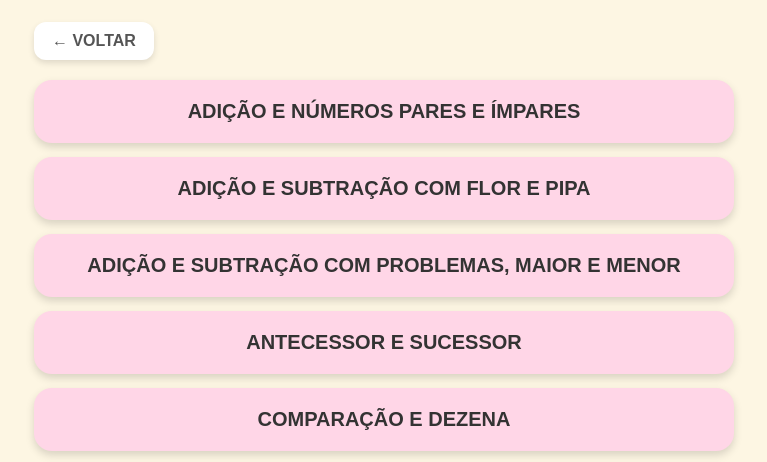
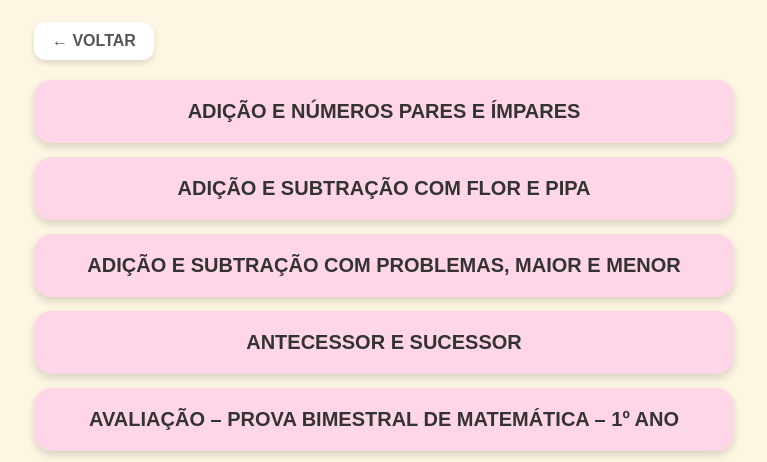
Before and after one commit to guilhermegdadiniz/atividadeseunicecarneiro, a plain HTML site: page 1ano/matematica.html in a window 1280 px wide. Shown: the part 289-751 px from the top of the page, without its empty margins (256-1023 px from the left). Drawn offline with Linux system fonts and the light colour scheme.

Commit message:
Update matematica.html

```diff
--- a/1ano/matematica.html
+++ b/1ano/matematica.html
@@ -157,6 +157,7 @@
 <li><a href="ORDEM%20CRESCENTE%20E%20DECRESCENTE.pdf" target="_blank">ORDEM CRESCENTE E DECRESCENTE</a></li>
 <li><a href="RACIOCINIO%20LOGICO%20SIMPES.pdf" target="_blank">RACIOCÍNIO LÓGICO SIMPLES</a></li>
 <li><a href="UNIDADE%20DE%20MEDIDA%20ML.pdf" target="_blank">UNIDADE DE MEDIDA: ML</a></li>
+    <li><a href="AVALIACAO%20PROVA%20BIMESTRAL%20MATEMATICA%20PRIMEIRO%20ANO.pdf" target="_blank">AVALIAÇÃO – PROVA BIMESTRAL DE MATEMÁTICA – 1º ANO</a></li>
 
 
 
```
